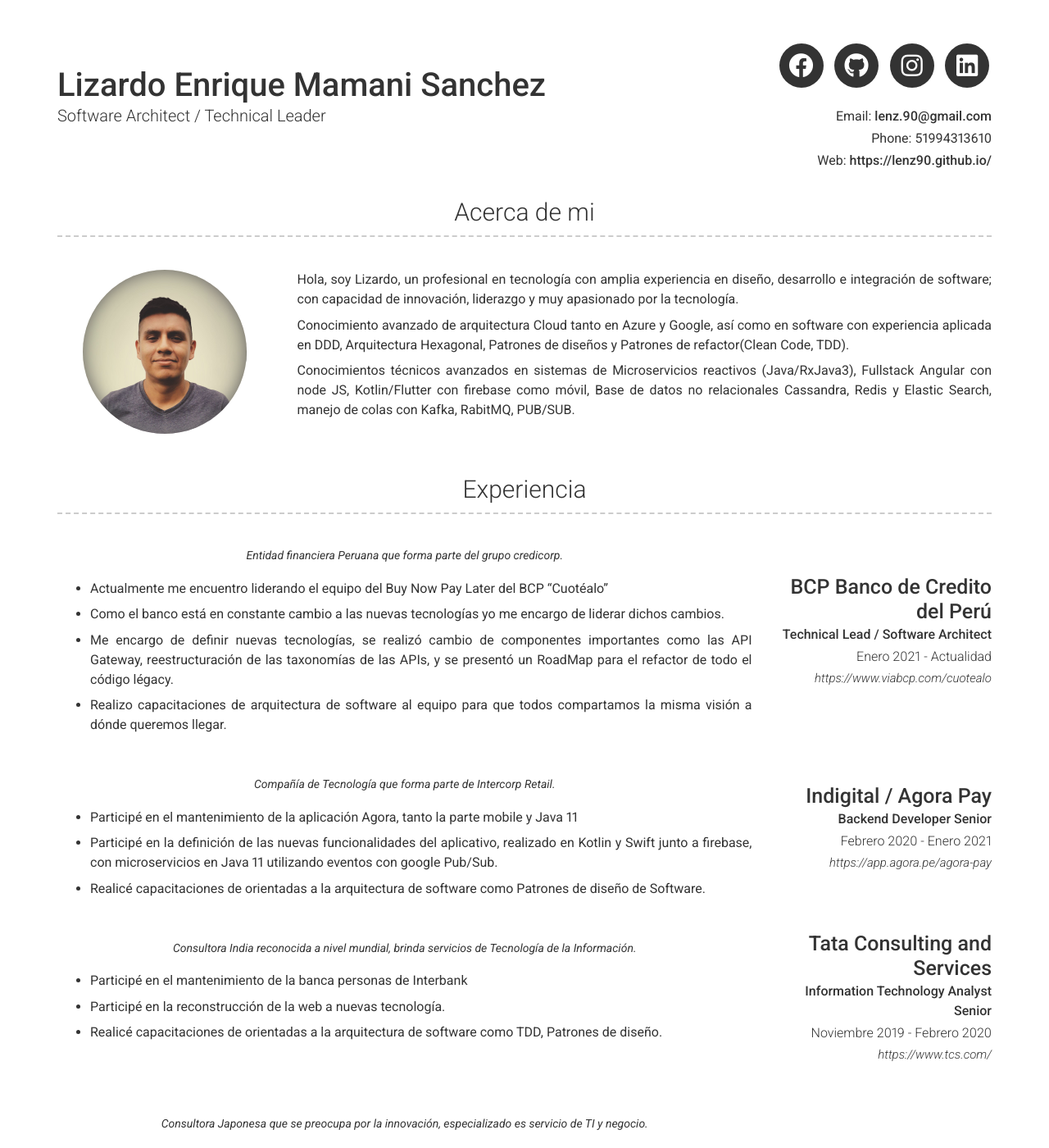
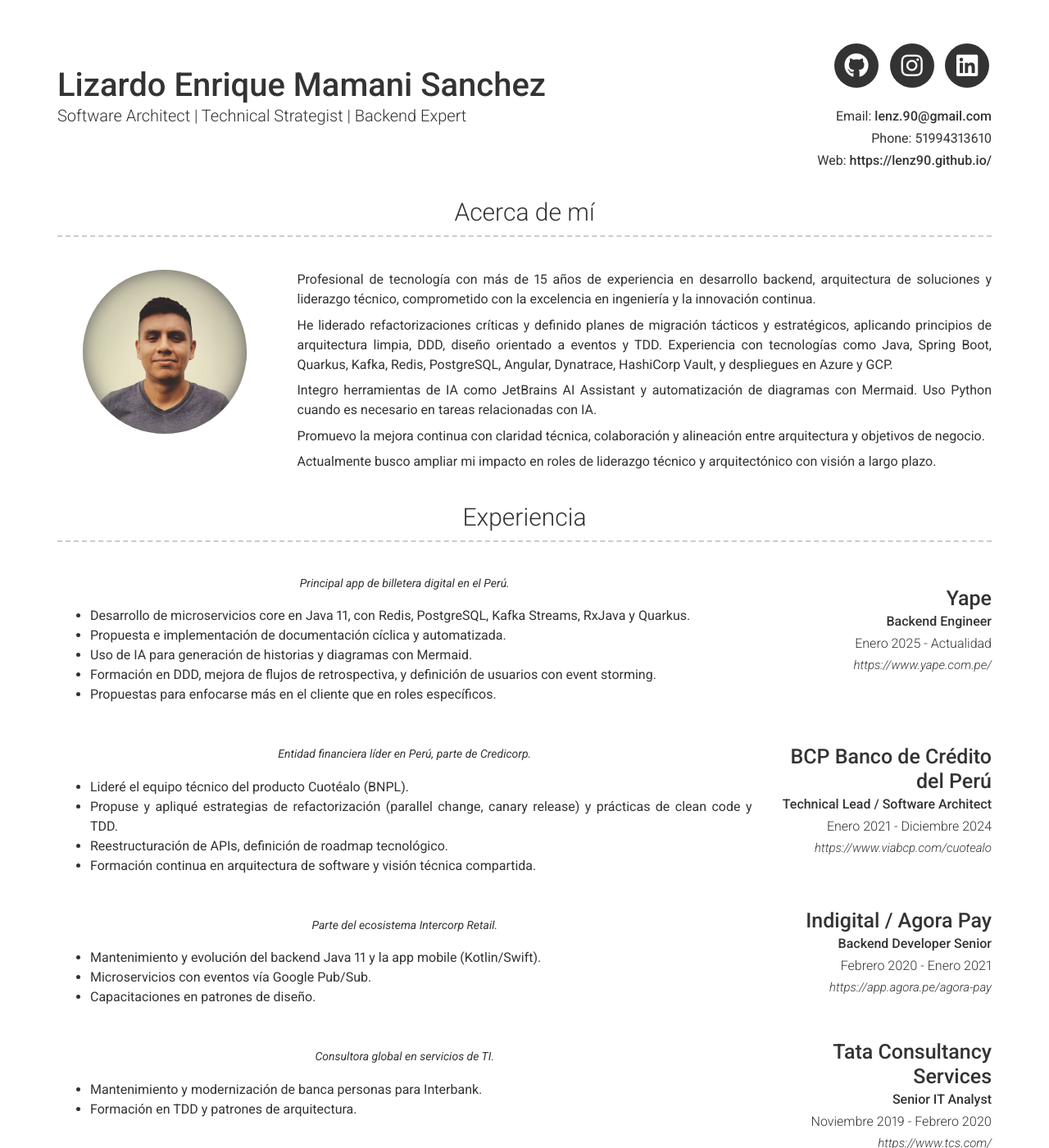
Before and after one commit to lenz90/lenz90.github.io, a Jekyll site: the page built from index.md, in a window 1280 px wide and 1400 px high. Shown: the whole window at 82% size. Built offline with Jekyll 4.4.1, drawn with Linux system fonts in a browser that asks for light colours; nearby versions of some CDN libraries; some of the changed text lies outside the part shown.

Commit message:
Update _config.yml

```diff
--- a/_config.yml
+++ b/_config.yml
@@ -1,179 +1,149 @@
 # Site
 repository: lenz90/lenz90.github.io
-# favicon: Directory of your favicon (eg. images/favicon.ico)(optional)
 
 # Content configuration version
 version: 2
 
 # Personal info
 name: Lizardo Enrique Mamani Sanchez
-title: Software Architect / Technical Leader
+title: Software Architect | Technical Strategist | Backend Expert
 email: lenz.90@gmail.com
-# email_title: Email (Email title override)
 phone: +51994313610
-# phone_title: Phone (Phone title override)
 website: https://lenz90.github.io/
-# website_title: Web (Website title override)
 
 # Dark Mode (true/false/never)
 darkmode: false
 
 # Social links
-twitter_username: jekyllrb
-github_username:  lenz90
-stackoverflow_username: "00000001"
-dribbble_username: jekyll
-facebook_username: profile.php?id=100092308594376
-flickr_username: jekyll
+github_username: lenz90
 instagram_username: lenz.90
 linkedin_username: lenz90
-xing_username: jekyll
-pinterest_username: jekyll
-youtube_username: jekyll
-orcid_username: 0000-0000-0000-0000
-googlescholar_username: D847cGsAAAAJ
-
-# Additional icon links
-additional_links:
-- title: Link name
-  icon: Font Awesome brand icon name (eg. fab fa-twitter) (https://fontawesome.com/icons?d=gallery&s=brands&m=free)
-  url: Link url (eg. https://google.com)
-# - title: another link
-#   icon: font awesome brand icon name (eg. fab fa-twitter) (https://fontawesome.com/icons?d=gallery&s=brands&m=free)
-#   url: Link url (eg. https://google.com)
-
-# Google Analytics and Tag Manager
-# Using more than one of these may cause issues with reporting
-# gtm: "GTM-0000000"
-# gtag: "UA-00000000-0"
-# google_analytics: "UA-00000000-0"
 
 # About Section
-about_title: Acerca de mi
+about_title: Acerca de mí
 about_profile_image: images/profile.jpg
-about_content: | # this will include new lines to allow paragraphs
-  Hola, soy Lizardo, un profesional en tecnología con amplia experiencia en diseño, desarrollo e integración de software; con capacidad de innovación, liderazgo y muy apasionado por la tecnología.
+about_content: |
+  Profesional de tecnología con más de 15 años de experiencia en desarrollo backend, arquitectura de soluciones y liderazgo técnico, comprometido con la excelencia en ingeniería y la innovación continua.
 
-  Conocimiento avanzado de arquitectura Cloud tanto en Azure y Google, así como en software con experiencia aplicada en DDD, Arquitectura Hexagonal, Patrones de diseños y Patrones de refactor(Clean Code, TDD).
+  He liderado refactorizaciones críticas y definido planes de migración tácticos y estratégicos, aplicando principios de arquitectura limpia, DDD, diseño orientado a eventos y TDD. Experiencia con tecnologías como Java, Spring Boot, Quarkus, Kafka, Redis, PostgreSQL, Angular, Dynatrace, HashiCorp Vault, y despliegues en Azure y GCP.
 
-  Conocimientos técnicos avanzados en sistemas de Microservicios reactivos (Java/RxJava3), Fullstack Angular con node JS, Kotlin/Flutter con firebase como móvil, Base de datos no relacionales Cassandra, Redis y Elastic Search, manejo de colas con Kafka, RabitMQ, PUB/SUB.
+  Integro herramientas de IA como JetBrains AI Assistant y automatización de diagramas con Mermaid. Uso Python cuando es necesario en tareas relacionadas con IA.
+
+  Promuevo la mejora continua con claridad técnica, colaboración y alineación entre arquitectura y objetivos de negocio.
+
+  Actualmente busco ampliar mi impacto en roles de liderazgo técnico y arquitectónico con visión a largo plazo.
 
 content:
   - title: Experiencia
     layout: list
     content:
       - layout: right
-        title: BCP Banco de Credito del Perú
+        title: Yape
+        sub_title: Backend Engineer
+        caption: Enero 2025 - Actualidad
+        link: https://www.yape.com.pe/
+        quote: >
+          Principal app de billetera digital en el Perú.
+        description: |
+          * Desarrollo de microservicios core en Java 11, con Redis, PostgreSQL, Kafka Streams, RxJava y Quarkus.
+          * Propuesta e implementación de documentación cíclica y automatizada.
+          * Uso de IA para generación de historias y diagramas con Mermaid.
+          * Formación en DDD, mejora de flujos de retrospectiva, y definición de usuarios con event storming.
+          * Propuestas para enfocarse más en el cliente que en roles específicos.
+
+      - layout: right
+        title: BCP Banco de Crédito del Perú
         sub_title: Technical Lead / Software Architect
-        caption: Enero 2021 - Actualidad
+        caption: Enero 2021 - Diciembre 2024
         link: https://www.viabcp.com/cuotealo
         quote: >
-          Entidad financiera Peruana que forma parte del grupo credicorp.
-        description: | # this will include new lines to allow paragraphs
-          * Actualmente me encuentro liderando el equipo del Buy Now Pay Later del BCP "Cuotéalo"
+          Entidad financiera líder en Perú, parte de Credicorp.
+        description: |
+          * Lideré el equipo técnico del producto Cuotéalo (BNPL).
+          * Propuse y apliqué estrategias de refactorización (parallel change, canary release) y prácticas de clean code y TDD.
+          * Reestructuración de APIs, definición de roadmap tecnológico.
+          * Formación continua en arquitectura de software y visión técnica compartida.
 
-          * Como el banco está en constante cambio a las nuevas tecnologías yo me encargo de liderar dichos cambios.
-
-          * Me encargo de definir nuevas tecnologías, se realizó cambio de componentes importantes como las API Gateway, reestructuración de las taxonomías de las APIs, y se presentó un RoadMap para el refactor de todo el código légacy.
-
-          * Realizo capacitaciones de arquitectura de software al equipo para que todos compartamos la misma visión a dónde queremos llegar.
       - layout: right
         title: Indigital / Agora Pay
         sub_title: Backend Developer Senior
         caption: Febrero 2020 - Enero 2021
         link: https://app.agora.pe/agora-pay
         quote: >
-          Compañía de Tecnología que forma parte de Intercorp Retail.
-        description: | # this will include new lines to allow paragraphs
-          * Participé en el mantenimiento de la aplicación Agora, tanto la parte mobile y Java 11
-
-          * Participé en la definición de las nuevas funcionalidades del aplicativo, realizado en Kotlin y Swift junto a firebase, con microservicios en Java 11 utilizando eventos con google Pub/Sub.
-
-          * Realicé capacitaciones de orientadas a la arquitectura de software como Patrones de diseño de Software.
+          Parte del ecosistema Intercorp Retail.
+        description: |
+          * Mantenimiento y evolución del backend Java 11 y la app mobile (Kotlin/Swift).
+          * Microservicios con eventos vía Google Pub/Sub.
+          * Capacitaciones en patrones de diseño.
 
       - layout: right
-        title: Tata Consulting and Services
-        sub_title: Information Technology Analyst Senior
+        title: Tata Consultancy Services
+        sub_title: Senior IT Analyst
         caption: Noviembre 2019 - Febrero 2020
         link: https://www.tcs.com/
         quote: >
-          Consultora India reconocida a nivel mundial, brinda servicios de Tecnología de la Información.
-        description: | # this will include new lines to allow paragraphs
-          * Participé en el mantenimiento de la banca personas de Interbank
-
-          * Participé en la reconstrucción de la web a nuevas tecnología.
-
-          * Realicé capacitaciones de orientadas a la arquitectura de software como TDD, Patrones de diseño.
+          Consultora global en servicios de TI.
+        description: |
+          * Mantenimiento y modernización de banca personas para Interbank.
+          * Formación en TDD y patrones de arquitectura.
 
       - layout: right
         title: NTT DATA
         sub_title: Solutions Analyst Senior
         caption: Noviembre 2017 - Septiembre 2019
-        link: https://www.nttdata.com/global/en/about-us
+        link: https://www.nttdata.com/
         quote: >
-          Consultora Japonesa que se preocupa por la innovación, especializado es servicio de TI y negocio.
-        description: | # this will include new lines to allow paragraphs
-          * Participé en la construcción de los Microservicios para banca mayorista, basados en sistemas reactivos, fue realizado con Spring Boot, Java 8, RxJava, utilizando el patrón Event Driven Arquitect para la comunicación e integrándose con Apache Kafka.
+          Consultora global en servicios tecnológicos.
+        description: |
+          * Desarrollo de microservicios en Java 8 + RxJava + Kafka.
+          * Desarrollo frontend en Angular 5.
+          * Propuesta técnica de arquitectura.
+          * Uso de AKS, API Management y Scrum.
 
-          * Particié en la realización de las funcionalidades en el FrontEnd, con Angular 5, para el desarrollo de los componentes web.
-
-          * Fui partícipe de la propuesta de solución de Arquitectura.
-
-          * Se utilizó las soluciones que nos brinda Azure, como AKS, Api Management, además se realizó todo con base a las metodologías ágiles (Scrum).
       - layout: right
-        title: Teamsoft
+        title: Teamsoft SAC
         sub_title: Software Engineering Senior
         caption: Diciembre 2013 - Agosto 2017
-        # link: Link to company (optional)
-        quote: >
-          Consultora Peruana que se especializa en brindar servicio de desarrollo de software.
-        description: | # this will include new lines to allow paragraphs
-          * Desarrollé una aplicación para desbloquear equipos de claro en Java.
+        description: |
+          * Desarrollo completo del portal de desbloqueo de equipos para Claro.
+          * Algoritmos de buró crediticio multi-proveedor.
+          * Soporte y mantenimiento en WebLogic 12c.
 
-          * Desarrollé una aplicación que pueda mediante probabilidades consultar un buró crediticio distinto.
-
-          * Di soporte a las diferentes aplicaciones para el cliente Claro incluyendo a miclaro.com.pe que estaban realizadas en Java con WS SOAP, Service Bus y Oracle con SP.
   - title: Educación
     layout: list
     content:
       - layout: top-right
-        title: UNIR Universidad de la Rioja (España - Online)
-        sub_title: Master en Ingeniería Matemática y Computación
-        caption: 2021 - Actualidad
+        title: UNIR - Universidad Internacional de La Rioja
+        sub_title: Máster en Ingeniería Matemática y Computación
+        caption: 2024 - En curso
         quote: >
-          Universidad de España en línea destacando en su enseñanza y exigencia.
-        description: | # this will include new lines to allow paragraphs
-          Como estudiante del Master de ingeniería en Matemática y Computación, me encuentro en el proceso del conocimiento más profundo del computador como son algoritmos metaheurísticos, Inteligencia artificial, BlockChain, Optimización, Computación Cuántica; actualmente me encuentro realizando investigación sobre el CAOS y la aleatoriedad para la optimización de algoritmos utilizando computador cuántico.
+          Universidad online de España.
+        description: |
+          Investigación en algoritmos ACO con refuerzo probabilístico y aleatoriedad para evitar sesgos. En fase final de tesis.
+
       - layout: top-right
-        title: Universidad Tecnológica del Perú
-        sub_title: Ingeniería Industrial
+        title: Universidad Tecnológica del Perú (UTP)
+        sub_title: Bachiller en Ingeniería Industrial
         caption: 2015 - 2020
-        quote: >
-          Universidad Peruana especializada en la tecnología
-        description: | # this will include new lines to allow paragraphs
-          Como ingeniero industrial, obtuve conocimientos respecto a distintas áreas de una empresa, como las finanzas, marketing, calidad y procesos, la universidad me dio un enfoque tecnológico, incrementando mi pasión por la tecnología.
+        description: |
+          Enfoque en procesos, calidad, finanzas y visión tecnológica aplicada.
+
       - layout: top-right
-        title: Instituto CIMA´s
-        sub_title: Computación e Informática
+        title: Instituto CIMA's
+        sub_title: Técnico en Computación e Informática
         caption: 2007 - 2010
-        quote: >
-          Intituto Tecnológico especializado en las tecnologías de Información
-        description: | # this will include new lines to allow paragraphs
-          Como técnico en computación, obtuve conocimientos al desarrollo de software y las arquitecturas de las computadoras, destacando en los proyectos respecto al desarrollo de software.
+        description: |
+          Bases sólidas en desarrollo de software y arquitectura de computadoras.
 
-  - title: Un poco mas acerca de mi
+  - title: Más sobre mí
     layout: text
-    content: | # this will include new lines to allow paragraphs
-      Me encanta el **Running**, estoy en constante preparación para poder mejorar mis marcas propias. También me encanta **leer libros de tecnología**, últimamente leyendo **libros de liderazgo en el cambio constante**, y una de las cosas que más me encanta realizar es el voluntariado, soy **Bombero Voluntario** y me tomo un par de días a la semana para realizar dicho voluntariado.
+    content: |
+      Me apasiona el running, los libros de tecnología y el voluntariado. Soy Bombero Voluntario en Perú. Siempre en constante búsqueda de mejora y servicio.
 
 # Footer
 footer_show_references: false
-# references_title: References on request (Override references text)
 
 # Build settings
-# theme: modern-resume-theme (Use this is you are hosting your resume yourself)
-# remote_theme: sproogen/modern-resume-theme (Use this if you are hosting your resume on GitHub)
-
 sass:
   sass_dir: _sass
   style: compressed
@@ -192,4 +162,4 @@ exclude : [
   "lib/",
   "scripts/",
   "docker-compose.yml",
-  ]
+]
```
